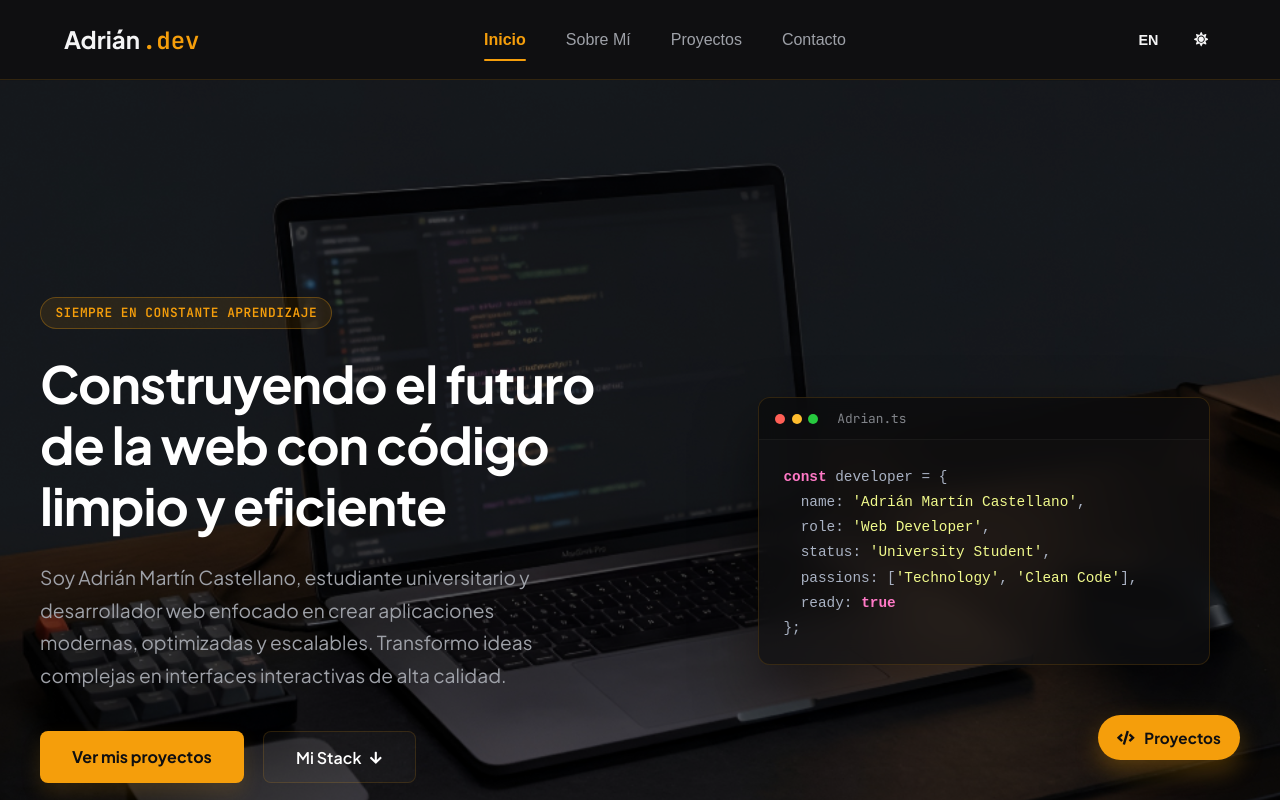
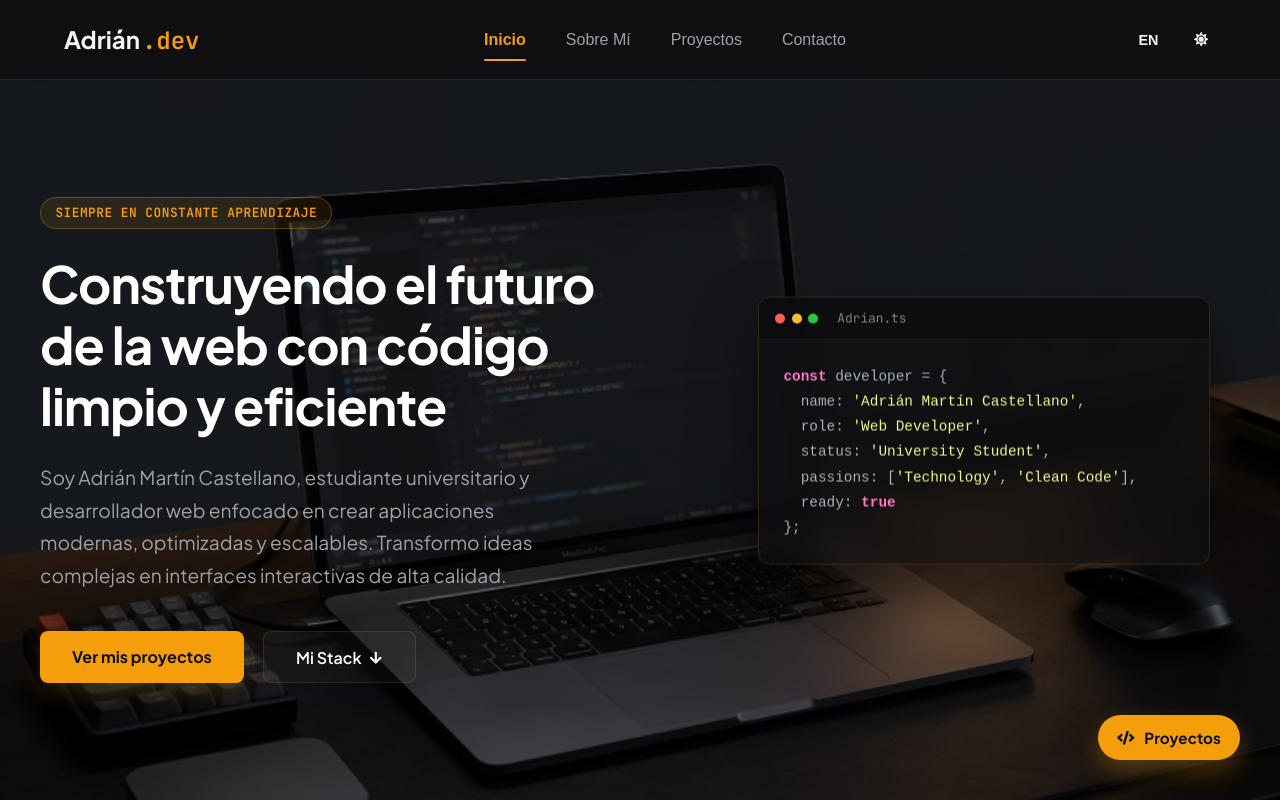
Before and after one commit to Adrian-Martin-Castellano/mi-portfolio, a React (Vite) app: page / in a window 1280 px wide. Shown: the top 800 px of the page. Built offline with nearby package versions, Linux system fonts and the light colour scheme.

Commit message:
Top padding changed

```diff
--- a/src/pages/Home.module.css
+++ b/src/pages/Home.module.css
@@ -17,11 +17,11 @@
 }
 
 .heroSection {
-  min-height: 90vh;
+  min-height: 80vh;
   display: flex;
   justify-content: center;
   align-items: center;
-  padding: 100px 2rem 60px 2rem;
+  padding: 40px 2rem 40px 2rem;
   width: 100%;
   max-width: 1200px;
   margin: 0 auto;
```
